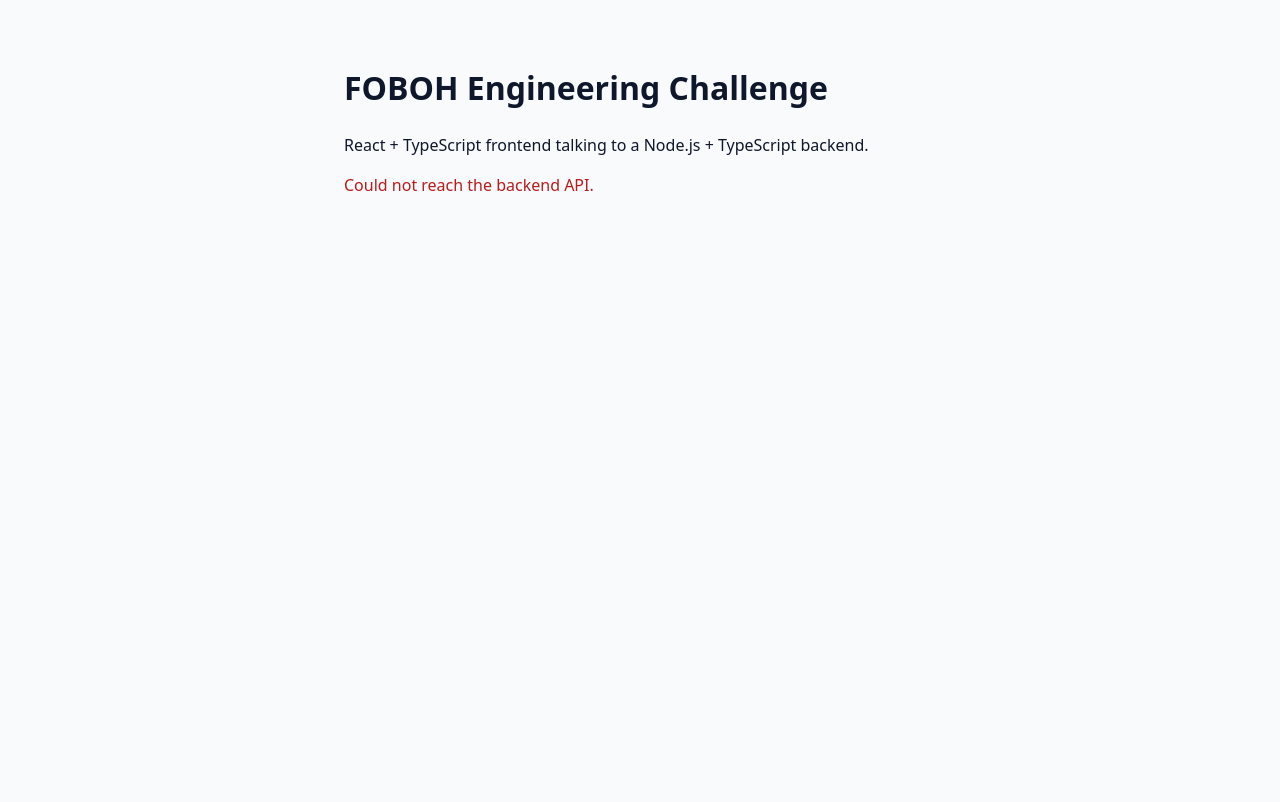
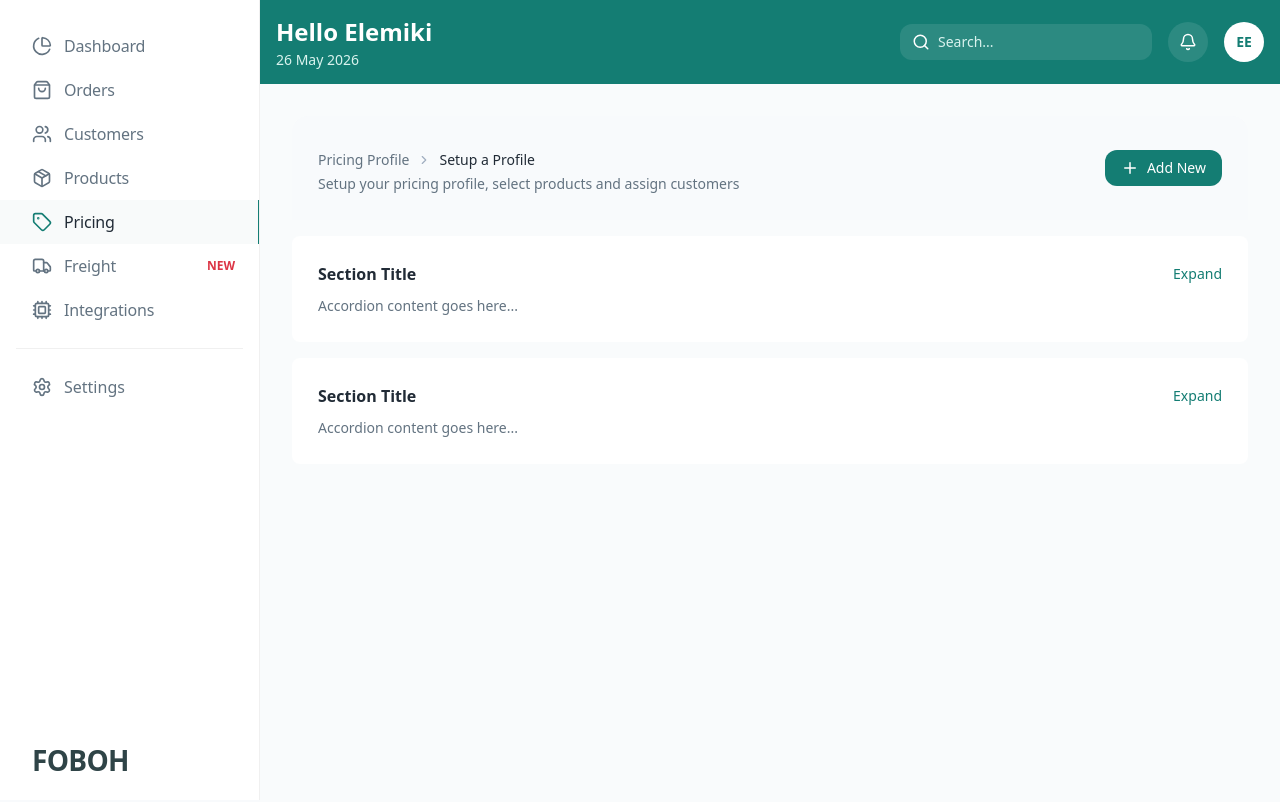
Before and after one commit to linklin830912/FOBOH_Engineering_Challenge, a React (Vite) app in the folder frontend/: page / in a window 1280 px wide. Built offline with nearby package versions, Linux system fonts and the light colour scheme; no server answers.

Commit message:
basic frontend done

```diff
--- a/frontend/src/App.tsx
+++ b/frontend/src/App.tsx
@@ -1,62 +1,5 @@
-import { useEffect, useState } from "react";
-
-type HealthResponse = {
-  status: string;
-  service: string;
-};
-
-type HelloResponse = {
-  message: string;
-};
+import MainPage from "./page/MainPage";
 
 export default function App() {
-  const [health, setHealth] = useState<HealthResponse | null>(null);
-  const [message, setMessage] = useState<string>("");
-  const [error, setError] = useState<string>("");
-
-  useEffect(() => {
-    async function load() {
-      try {
-        const [healthRes, helloRes] = await Promise.all([
-          fetch("/api/health"),
-          fetch("/api/hello"),
-        ]);
-
-        if (!healthRes.ok || !helloRes.ok) {
-          throw new Error("API request failed");
-        }
-
-        const healthData = (await healthRes.json()) as HealthResponse;
-        const helloData = (await helloRes.json()) as HelloResponse;
-
-        setHealth(healthData);
-        setMessage(helloData.message);
-      } catch {
-        setError("Could not reach the backend API.");
-      }
-    }
-
-    void load();
-  }, []);
-
-  return (
-    <main className="app">
-      <h1>FOBOH Engineering Challenge</h1>
-      <p>React + TypeScript frontend talking to a Node.js + TypeScript backend.</p>
-
-      {error && <p className="error">{error}</p>}
-
-      {!error && (
-        <section className="card">
-          <p>
-            <strong>Health:</strong>{" "}
-            {health ? `${health.status} (${health.service})` : "Loading…"}
-          </p>
-          <p>
-            <strong>Message:</strong> {message || "Loading…"}
-          </p>
-        </section>
-      )}
-    </main>
-  );
+  return <MainPage />;
 }
--- /dev/null
+++ b/frontend/src/component/main/MainContent.tsx
@@ -0,0 +1,23 @@
+import PriceProfileHeader from "./PriceProfileHeader";
+import PriceProfileSectionAccordion from "./PriceProfileSectionAccordion";
+
+export default function MainContent() {
+  return (
+    <main className="min-h-[calc(100vh-82px)] bg-[#F9FBFC] p-8">
+      <div className="mx-auto w-full max-w-[1116px]">
+        {/* Header */}
+        <PriceProfileHeader />
+
+        {/* Section 1 */}
+        <div className="mt-4">
+          <PriceProfileSectionAccordion />
+        </div>
+
+        {/* Section 2 */}
+        <div className="mt-4">
+          <PriceProfileSectionAccordion />
+        </div>
+      </div>
+    </main>
+  );
+}
--- /dev/null
+++ b/frontend/src/component/main/PriceProfileHeader.tsx
@@ -0,0 +1,30 @@
+import { Plus, ChevronRight } from "lucide-react";
+
+export default function PriceProfileHeader() {
+  return (
+    <div className="flex w-full items-start justify-between rounded-t-2xl bg-[#F8FAFC] px-[26px] pb-[26px] pt-[34px]">
+      {/* Left */}
+      <div>
+        {/* Breadcrumb */}
+        <div className="flex items-center gap-2 text-sm text-[#637381]">
+          <span>Pricing Profile</span>
+
+          <ChevronRight size={14} className="text-[#A0AEC0]" />
+
+          <span className="text-[#212B36] font-medium">
+            Setup a Profile
+          </span>
+        </div>
+        <p className="mt-1 text-sm text-[#637381]">
+          Setup your pricing profile, select products and assign customers
+        </p>
+      </div>
+
+      {/* Right */}
+      <button className="flex items-center gap-2 rounded-xl bg-[#147D73] px-4 py-2 text-sm font-medium text-white hover:opacity-90">
+        <Plus size={18} />
+        Add New
+      </button>
+    </div>
+  );
+}
--- /dev/null
+++ b/frontend/src/component/main/PriceProfileSectionAccordion.tsx
@@ -0,0 +1,21 @@
+export default function PriceProfileSectionAccordion() {
+  return (
+    <div className="flex w-full flex-col items-start gap-[10px] rounded-lg bg-white p-[26px]">
+      {/* Header row (mock accordion header) */}
+      <div className="flex w-full items-center justify-between">
+        <h3 className="text-base font-semibold text-[#212B36]">
+          Section Title
+        </h3>
+
+        <button className="text-sm font-medium text-[#147D73]">
+          Expand
+        </button>
+      </div>
+
+      {/* Content */}
+      <div className="w-full text-sm text-[#637381]">
+        Accordion content goes here...
+      </div>
+    </div>
+  );
+}
--- /dev/null
+++ b/frontend/src/component/side/Sidebar.tsx
@@ -0,0 +1,89 @@
+import {
+  ChartPie,
+  ShoppingBag,
+  Users,
+  Package,
+  Tag,
+  Truck,
+  Cpu,
+  Settings,
+} from "lucide-react";
+
+const menuItems = [
+  { label: "Dashboard", icon: ChartPie },
+  { label: "Orders", icon: ShoppingBag },
+  { label: "Customers", icon: Users },
+  { label: "Products", icon: Package },
+  { label: "Pricing", icon: Tag, active: true },
+  { label: "Freight", icon: Truck, badge: "NEW" },
+  { label: "Integrations", icon: Cpu },
+];
+
+export default function Sidebar() {
+  return (
+    <aside className="fixed left-0 top-0 flex h-screen w-[260px] flex-col border-r border-[#F0F0F0] bg-white">
+      {/* Top Section */}
+      <div>
+
+        {/* Menu */}
+        <div className="flex flex-col py-6">
+          {menuItems.map((item) => {
+            const Icon = item.icon;
+
+            return (
+              <button
+                key={item.label}
+                className={`flex h-[44px] items-center gap-3 pl-8 transition-all ${
+                  item.active
+                    ? "border-r-[1.5px] border-[#147D73] bg-[#F8FAFA]"
+                    : "hover:bg-gray-50"
+                }`}
+              >
+                <Icon
+                  size={20}
+                  className={
+                    item.active ? "text-[#147D73]" : "text-[#637381]"
+                  }
+                />
+
+                <span
+                  className={`text-[16px] font-medium tracking-[-0.18px] ${
+                    item.active ? "text-[#212B36]" : "text-[#637381]"
+                  }`}
+                >
+                  {item.label}
+                </span>
+
+                {item.badge && (
+                  <span className="ml-auto pr-6 text-[12px] font-semibold text-[#DC3545]">
+                    {item.badge}
+                  </span>
+                )}
+              </button>
+            );
+          })}
+
+          {/* Divider */}
+          <div className="px-4 py-4">
+            <div className="border-t border-[#F0F0F0]" />
+          </div>
+
+          {/* Settings */}
+          <button className="flex h-[44px] items-center gap-3 pl-8 hover:bg-gray-50">
+            <Settings size={20} className="text-[#637381]" />
+            <span className="text-[16px] font-medium text-[#637381]">
+              Settings
+            </span>
+          </button>
+        </div>
+      </div>
+
+      {/* Bottom Logo */}
+      <div className="mt-auto flex h-[80px] items-center px-8">
+        <h1 className="text-[28px] font-bold tracking-tight text-[#2F4447]">
+          FOBOH
+        </h1>
+      </div>
+    </aside>
+  );
+}
--- /dev/null
+++ b/frontend/src/component/top/Header.tsx
@@ -0,0 +1,52 @@
+import { Bell, Search } from "lucide-react";
+
+function getFormattedDate() {
+  const date = new Date();
+
+  return new Intl.DateTimeFormat("en-GB", {
+    day: "2-digit",
+    month: "short",
+    year: "numeric",
+  }).format(date);
+}
+
+export default function Header() {
+  return (
+    <header className="flex h-[84px] w-full items-center justify-between bg-[#147D73] px-4 py-[19px]">
+      {/* Left */}
+      <div>
+        <h1 className="text-[24px] font-semibold text-white">
+          Hello Elemiki
+        </h1>
+
+        <p className="text-sm text-[#D9F3EE]">
+          {getFormattedDate()}
+        </p>
+      </div>
+
+      {/* Right */}
+      <div className="flex items-center gap-4">
+        {/* Search */}
+        <div className="flex items-center gap-2 rounded-xl bg-white/10 px-3 py-2">
+          <Search size={18} className="text-white" />
+
+          <input
+            type="text"
+            placeholder="Search..."
+            className="bg-transparent text-sm text-white placeholder:text-[#D9F3EE] outline-none"
+          />
+        </div>
+
+        {/* Notification */}
+        <button className="flex h-10 w-10 items-center justify-center rounded-full bg-white/10">
+          <Bell size={18} className="text-white" />
+        </button>
+
+        {/* Avatar */}
+        <div className="flex h-10 w-10 items-center justify-center rounded-full bg-white text-sm font-semibold text-[#147D73]">
+          EE
+        </div>
+      </div>
+    </header>
+  );
+}
--- a/frontend/src/index.css
+++ b/frontend/src/index.css
@@ -1,3 +1,5 @@
+@import "tailwindcss";
+
 :root {
   font-family: system-ui, -apple-system, Segoe UI, Roboto, sans-serif;
   line-height: 1.5;
--- /dev/null
+++ b/frontend/src/page/MainPage.tsx
@@ -0,0 +1,15 @@
+import MainContent from "../component/main/MainContent";
+import Sidebar from "../component/side/Sidebar";
+import Header from "../component/top/Header";
+
+export default function MainPage() {
+  return (
+    <div className="flex">
+      <Sidebar />
+      <div className="ml-[260px] flex min-h-screen flex-1 flex-col">
+        <Header />
+        <MainContent />
+      </div>
+    </div>
+  );
+}
--- a/frontend/vite.config.ts
+++ b/frontend/vite.config.ts
@@ -1,8 +1,12 @@
 import { defineConfig } from "vite";
 import react from "@vitejs/plugin-react";
+import tailwindcss from '@tailwindcss/vite'
 
 export default defineConfig({
-  plugins: [react()],
+  plugins: [
+    react(),
+    tailwindcss()
+  ],
   server: {
     port: 5173,
     proxy: {
```
Also changed, not shown: frontend/package.json (+6 -1 lines), package.json (added, +7 -0 lines), 2 other files (tests, documents, lock files or other folders).
